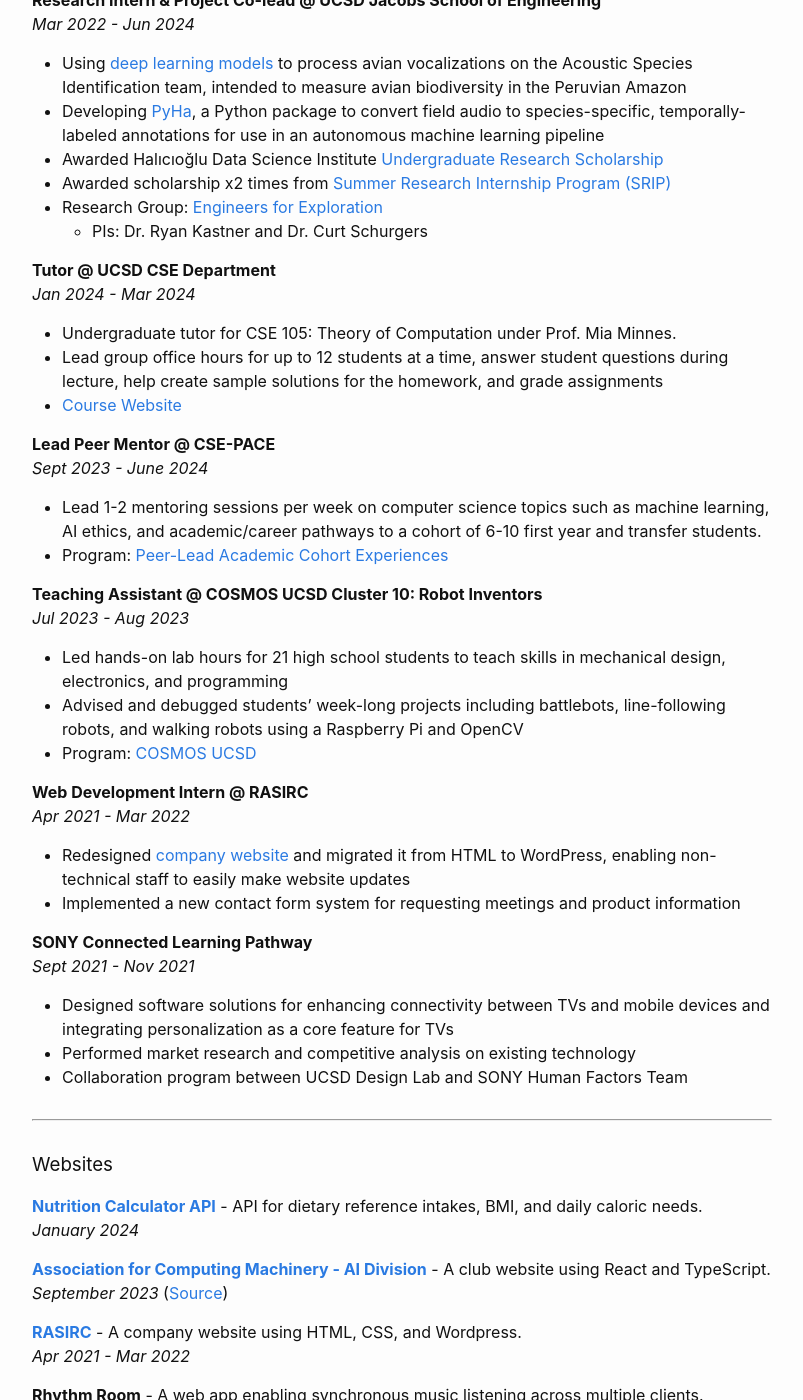
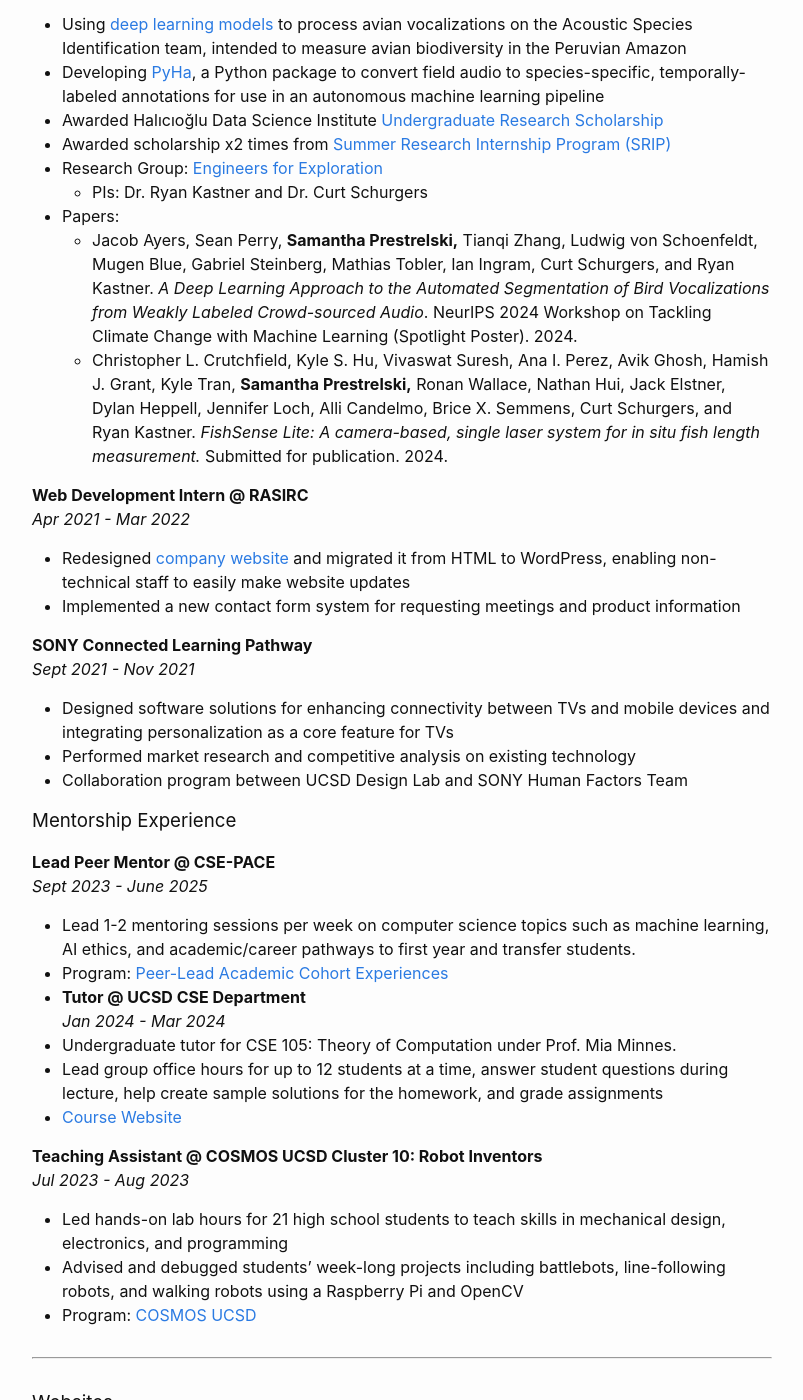
Before and after one commit to sprestrelski/portfolio, a Jekyll site: the page built from index.md, in a window 1280 px wide and 1400 px high, scrolled down 467 px. Shown: the whole window, without its empty margins (238-1041 px from the left). Built offline with Jekyll 4.4.1, drawn with Linux system fonts in a browser that asks for light colours; part of the change alters nothing that is shown; some of the changed text lies outside the part shown.

Commit message:
docs: update with publications

```diff
--- a/index.md
+++ b/index.md
@@ -7,15 +7,13 @@ Hello there!
 
 I'm Samantha, a Math-Computer Science major at [UC San Diego](https://ucsd.edu/).
 
-I'm currently interning at ServiceNow on the [IntegrationHub](https://www.servicenow.com/products/integration-hub.html) Core team!
-
 Email: sprestrelski \[at\] ucsd \[dot\] edu
 
 * * *
-### Experience
+### Work Experience
 **Software Engineering Intern @ ServiceNow**
 *Jun 2024 - Sep 2024*
-- Full-stack web development with React and Java.
+- Full-stack web development with React and Java on the [IntegrationHub](https://www.servicenow.com/products/integration-hub.html) Core team
 
 **Research Intern & Project Co-lead @ UCSD Jacobs School of Engineering**
 *Mar 2022 - Jun 2024*
@@ -25,23 +23,10 @@ Email: sprestrelski \[at\] ucsd \[dot\] edu
 - Awarded scholarship x2 times from [Summer Research Internship Program (SRIP)](https://www.ece.ucsd.edu/undergraduate/SRIP)
 - Research Group: [Engineers for Exploration](https://e4e.ucsd.edu)
   - PIs: Dr. Ryan Kastner and Dr. Curt Schurgers
+- Papers:
+  - Jacob Ayers, Sean Perry, **Samantha Prestrelski,** Tianqi Zhang, Ludwig von Schoenfeldt, Mugen Blue, Gabriel Steinberg, Mathias Tobler, Ian Ingram, Curt Schurgers, and Ryan Kastner. *A Deep Learning Approach to the Automated Segmentation of Bird Vocalizations from Weakly Labeled Crowd-sourced Audio*. NeurIPS 2024 Workshop on Tackling Climate Change with Machine Learning (Spotlight Poster). 2024.
+  - Christopher L. Crutchfield, Kyle S. Hu, Vivaswat Suresh, Ana I. Perez, Avik Ghosh, Hamish J. Grant, Kyle Tran, **Samantha Prestrelski,** Ronan Wallace, Nathan Hui, Jack Elstner, Dylan Heppell, Jennifer Loch, Alli Candelmo, Brice X. Semmens, Curt Schurgers, and Ryan Kastner. *FishSense Lite: A camera-based, single laser system for in situ fish length measurement.* Submitted for publication. 2024.
 
-**Tutor @ UCSD CSE Department**
-*Jan 2024 - Mar 2024*
-- Undergraduate tutor for CSE 105: Theory of Computation under Prof. Mia Minnes.
-- Lead group office hours for up to 12 students at a time, answer student questions during lecture, help create sample solutions for the homework, and grade assignments
-- [Course Website](https://theory-cs.github.io/website/courseInfo.html)
-
-**Lead Peer Mentor @ CSE-PACE**
-*Sept 2023 - June 2024*
-- Lead 1-2 mentoring sessions per week on computer science topics such as machine learning, AI ethics, and academic/career pathways to a cohort of 6-10 first year and transfer students.
-- Program: [Peer-Lead Academic Cohort Experiences](https://pace.ucsd.edu/)
-
-**Teaching Assistant @ COSMOS UCSD Cluster 10: Robot Inventors**
-*Jul 2023 - Aug 2023*
-- Led hands-on lab hours for 21 high school students to teach skills in mechanical design, electronics, and programming
-- Advised and debugged students' week-long projects including battlebots, line-following robots, and walking robots using a Raspberry Pi and OpenCV
-- Program: [COSMOS UCSD](https://jacobsschool.ucsd.edu/cosmos/clusters)
 
 **Web Development Intern @ RASIRC**
 *Apr 2021 - Mar 2022*
@@ -54,14 +39,32 @@ Email: sprestrelski \[at\] ucsd \[dot\] edu
 - Performed market research and competitive analysis on existing technology
 - Collaboration program between UCSD Design Lab and SONY Human Factors Team
 
+### Mentorship Experience
+**Lead Peer Mentor @ CSE-PACE**
+*Sept 2023 - June 2025*
+- Lead 1-2 mentoring sessions per week on computer science topics such as machine learning, AI ethics, and academic/career pathways to first year and transfer students.
+- Program: [Peer-Lead Academic Cohort Experiences](https://pace.ucsd.edu/)
+-
+**Tutor @ UCSD CSE Department**
+*Jan 2024 - Mar 2024*
+- Undergraduate tutor for CSE 105: Theory of Computation under Prof. Mia Minnes.
+- Lead group office hours for up to 12 students at a time, answer student questions during lecture, help create sample solutions for the homework, and grade assignments
+- [Course Website](https://theory-cs.github.io/website/courseInfo.html)
+
+**Teaching Assistant @ COSMOS UCSD Cluster 10: Robot Inventors**
+*Jul 2023 - Aug 2023*
+- Led hands-on lab hours for 21 high school students to teach skills in mechanical design, electronics, and programming
+- Advised and debugged students' week-long projects including battlebots, line-following robots, and walking robots using a Raspberry Pi and OpenCV
+- Program: [COSMOS UCSD](https://jacobsschool.ucsd.edu/cosmos/clusters)
+
 * * *
 
 ### Websites
+[**Association for Computing Machinery - AI Division**](https://ai.acmucsd.com/) -  A club website using React and TypeScript. Competition portal for yearly machine learning competition.
+*Sept 2023 - Jun 2025* ([Source](https://github.com/acmucsd/acm-ai-site))
+
 [**Nutrition Calculator API**](https://rapidapi.com/sprestrelski/api/nutrition-calculator) - API for dietary reference intakes, BMI, and daily caloric needs.
-*January 2024*
-
-[**Association for Computing Machinery - AI Division**](https://ai.acmucsd.com/) -  A club website using React and TypeScript.
-*September 2023* ([Source](https://github.com/acmucsd/acm-ai-site))
+*Jan 2024*
 
 [**RASIRC**](https://www.rasirc.com/) - A company website using HTML, CSS, and Wordpress.
 *Apr 2021 - Mar 2022*
@@ -130,4 +133,4 @@ Course descriptions:
 - [MATH: Mathematics](https://catalog.ucsd.edu/courses/MATH.html)
 
 
-Updated for Spring 2024.
+Updated for Fall 2024.
```
